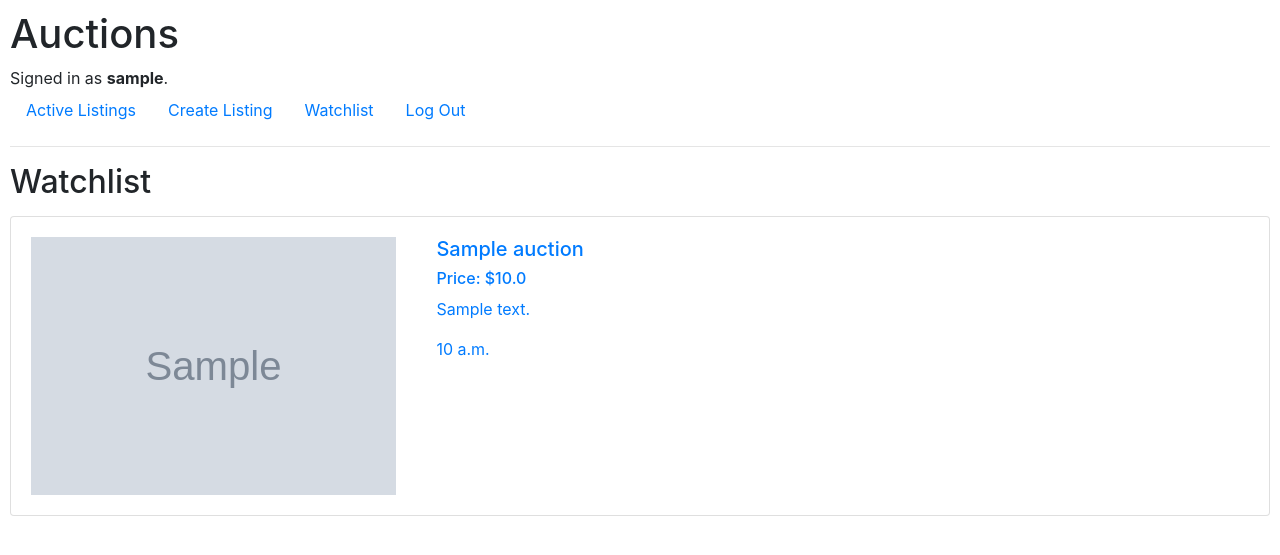
After one commit to cidann/Commerce, a Django app: page /watchlist in a window 1280 px wide. The commit adds this page. Shown: the top 555 px of the page. Run offline with Django 3.2, Linux system fonts and the light colour scheme; a user stored in the database is signed in; tables that the repository leaves empty hold one stand-in row (values such as "Sample post"); grey boxes marked "Sample" are stand-in pictures; some libraries are stand-ins or nearby versions.

Commit message:
added watchlist

```diff
--- a/auctions/models.py
+++ b/auctions/models.py
@@ -1,8 +1,6 @@
 from django.contrib.auth.models import AbstractUser
 from django.db import models
 
-class User(AbstractUser):
-    pass
 
 class Auctions(models.Model):
     title=models.CharField(max_length=64)
@@ -11,3 +9,7 @@ class Auctions(models.Model):
     image=models.URLField()
     time=models.TimeField()
     category=models.URLField()
+
+class User(AbstractUser):
+    own=models.ManyToManyField(Auctions,blank=True,related_name="owner")
+    watchlist = models.ManyToManyField(Auctions, blank=True, related_name="watchlist")
--- a/auctions/static/auctions/styles.css
+++ b/auctions/static/auctions/styles.css
@@ -9,13 +9,21 @@ body {
 #imagewrap{
     display: flex;
     float: left;
-    max-width: 25%;
+    max-height: 100%;
+    max-width: 30%;
+}
+
+#textwrap{
+    margin-left: 40px;
+    float: left;
     max-height: 100%;
 }
 
-#textwrap{
-    margin-left: 10px;
-    float: left;
-    max-width: 25%;
+a{
+    text-decoration: none;
+}
+
+img{
+    max-width: 100%;
     max-height: 100%;
 }
--- a/auctions/templates/auctions/index.html
+++ b/auctions/templates/auctions/index.html
@@ -4,6 +4,7 @@
     <h2>Active Listings</h2>
     <div id="list">
         {%for item in items%}
+            <a href="{%url "item" item.id%}">
                 <div class="card">
                     <div class="card-body">
                         <div id="imagewrap">
@@ -17,6 +18,7 @@
                         </div>
                     </div>
                 </div>
+            </a>
         {%endfor%}
     </div>
 {% endblock %}
--- a/auctions/templates/auctions/layout.html
+++ b/auctions/templates/auctions/layout.html
@@ -25,6 +25,9 @@
                     <a class="nav-link" href="{% url "create"%}">Create Listing</a>
                 </li>
                 <li class="nav-item">
+                    <a class="nav-link" href="{% url "watchlist"%}">Watchlist</a>
+                </li>
+                <li class="nav-item">
                     <a class="nav-link" href="{% url 'logout' %}">Log Out</a>
                 </li>
             {% else %}
--- /dev/null
+++ b/auctions/templates/auctions/watchlist.html
@@ -0,0 +1,27 @@
+{%extends "auctions/layout.html"%}
+
+{%block title%}
+    Watchlist
+{%endblock%}
+
+{%block body%}
+    <h2>Watchlist</h2>
+    {%for item in watchlist%}
+    <a href="{%url "item" item.id%}">
+        <div class="card">
+            <div class="card-body">
+                <div id="imagewrap">
+                    <img src="{{item.image}}" class="img-fluid" >
+                </div>
+                <div id="textwrap">
+                    <h5>{{item.title}}</h5>
+                    <h6>Price: ${{item.price}}</h6>
+                    <p>{{item.description}}</p>
+                    {{item.time}}
+                </div>
+            </div>
+        </div>
+    </a>
+    {%endfor%}
+
+{%endblock%}
--- a/auctions/urls.py
+++ b/auctions/urls.py
@@ -7,5 +7,7 @@ urlpatterns = [
     path("login", views.login_view, name="login"),
     path("logout", views.logout_view, name="logout"),
     path("register", views.register, name="register"),
-    path("create",views.create,name="create")
+    path("create",views.create,name="create"),
+    path("<int:item_id>",views.item,name="item"),
+    path("watchlist",views.watchlist,name="watchlist")
 ]
--- a/auctions/views.py
+++ b/auctions/views.py
@@ -3,7 +3,7 @@ from django.db import IntegrityError
 from django.http import HttpResponse, HttpResponseRedirect
 from django.shortcuts import render
 from django.urls import reverse
-from _datetime import datetime
+from datetime import datetime
 from .models import User,Auctions
 
 
@@ -64,12 +64,29 @@ def register(request):
         return render(request, "auctions/register.html")
 
 def create(request):
-    if request.method=="POST":
+    if request.method=="POST" and request.user.is_authenticated:
+        user=request.user
         title=request.POST["title"]
         description=request.POST["description"]
         price=request.POST["price"]
         image=request.POST["image"]
         category=request.POST["category"]
         time=datetime.now()
-        Auctions(title=title,description=description,price=price,image=image,time=time,category=category).save()
+        auction=Auctions(title=title,description=description,price=price,image=image,time=time,category=category)
+        auction.save()
+        auction.owner.add(user)
     return render(request,"auctions/create.html")
+
+def item(request, item_id):
+    item=Auctions.objects.get(id=item_id)
+    if request.method=="POST":
+        watchlist=request.POST["watchlist"]
+        if watchlist=="True":
+            request.user.watchlist.add(item)
+        else:
+            request.user.watchlist.remove(item)
+        return HttpResponseRedirect(reverse("item",args=[item_id]))
+    return render(request,"auctions/item.html",{"item":item,"watchlist":request.user.watchlist.all()})
+
+def watchlist(request):
+    return render(request,"auctions/watchlist.html",{"watchlist":request.user.watchlist.all()})
```
Also changed, not shown: auctions/templates/auctions/item.html (added, +24 -0 lines), auctions/migrations/0001_initial.py, auctions/migrations/0002_auctions.py (deleted), auctions/migrations/0002_rename_owner_user_own.py (added). Lines whose indentation alone changed are shown as unchanged.
